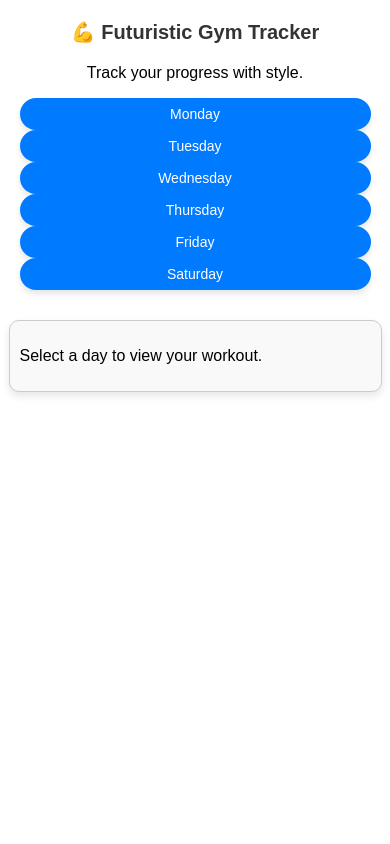
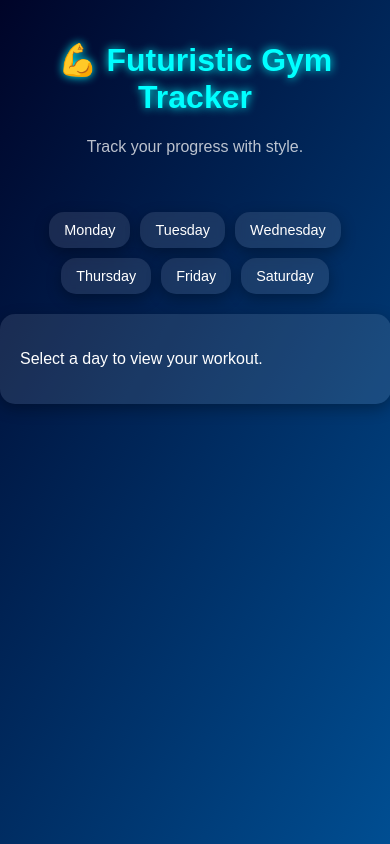
Before and after one commit to nikhiltatfale/workout-split-website, a plain HTML site: page index.html in a window 390 px wide. Drawn offline with Linux system fonts and the light colour scheme.

Commit message:
Update styles.css

```diff
--- a/styles.css
+++ b/styles.css
@@ -1,122 +1,121 @@
-/* General styles */
+/* General Styles */
 body {
-    font-family: Arial, sans-serif;
-    text-align: center;
     margin: 0;
     padding: 0;
+    font-family: 'Orbitron', sans-serif;
+    background: linear-gradient(120deg, #000428, #004e92);
+    color: #ffffff;
+    display: flex;
+    flex-direction: column;
+    align-items: center;
+    justify-content: start; /* Changed from center to start */
+    height: 100vh;
+    overflow-y: auto; /* Added to prevent clipping */
 }
 
-h1 {
-    margin: 20px 0;
-    color: #333;
+/* Header */
+.header {
+    text-align: center;
+    padding: 20px;
+    margin-bottom: 20px;
 }
 
-.days {
+.header h1 {
+    font-size: 2.5rem;
+    color: #00ffff;
+    text-shadow: 0px 0px 10px #00ffff;
+}
+
+.header p {
+    font-size: 1rem;
+    color: #ffffffbb;
+}
+
+/* Day Navigation Buttons */
+.days-navigation {
     display: flex;
     flex-wrap: wrap;
+    gap: 10px;
     justify-content: center;
-    gap: 15px;
-    margin-left: 100px;
-    margin-right: 100px;
+    margin-bottom: 20px;
 }
 
-button {
-    padding: 10px 20px;
-    font-size: 16px;
-    background-color: #007bff;
-    color: white;
+.days-navigation button {
+    background: rgba(255, 255, 255, 0.1);
+    color: #ffffff;
     border: none;
-    border-radius: 25px;
+    border-radius: 15px;
+    padding: 15px 20px;
+    font-size: 1rem;
     cursor: pointer;
-    transition: background-color 0.3s ease;
-    max-width: 200px; /* Restrict width for medium size */
-    text-align: center;
-    box-shadow: 0 4px 6px rgba(0, 0, 0, 0.1);
+    transition: all 0.3s ease-in-out;
+    backdrop-filter: blur(5px);
+    box-shadow: 0px 5px 15px rgba(0, 0, 0, 0.3);
 }
 
-button:hover {
-    background-color: #0056b3;
+.days-navigation button:hover {
+    background: rgba(0, 255, 255, 0.8);
+    color: #000;
+    box-shadow: 0px 5px 25px rgba(0, 255, 255, 0.8);
     transform: scale(1.05);
 }
 
-#workout-container {
-    margin-top: 30px;
-    text-align: left;
+/* Workout Container */
+.workout-container {
+    width: 90%;
+    max-width: 800px;
+    background: rgba(255, 255, 255, 0.1);
+    border-radius: 15px;
     padding: 20px;
-    border: 1px solid #ccc;
-    border-radius: 10px;
-    max-width: 90%; /* Adjust to fit smaller screens */
-    margin-left: auto;
-    margin-right: auto;
-    box-shadow: 0 4px 8px rgba(0, 0, 0, 0.1);
-    background-color: #f9f9f9;
+    box-shadow: 0px 5px 15px rgba(0, 0, 0, 0.3);
+    overflow-y: auto; /* Ensure scrolling within the container if needed */
+    max-height: calc(100vh - 200px); /* Ensure visibility within the viewport */
+    margin-bottom: 20px; /* Space below the container */
 }
 
 .exercise {
-    margin: 20px 0;
+    margin: 10px 0;
+    padding: 15px;
+    background: rgba(0, 0, 0, 0.5);
+    border-radius: 10px;
+    text-align: center;
+    transition: all 0.3s ease-in-out;
 }
 
-video {
-    width: 100%;
-    max-width: 400px;
-    border-radius: 10px;
-    box-shadow: 0 4px 8px rgba(0, 0, 0, 0.2);
+.exercise:hover {
+    background: rgba(0, 255, 255, 0.2);
+    transform: scale(1.02);
+    box-shadow: 0px 5px 20px rgba(0, 255, 255, 0.3);
 }
 
-/* Media queries for responsiveness */
-@media (max-width: 768px) {
-    h1 {
-        font-size: 24px;
-    }
-
-    button {
-        font-size: 14px; /* Slightly smaller font for tablets */
-        padding: 8px 16px;
-        max-width: 180px; /* Slightly smaller width for medium screens */
-    }
-
-    #workout-container {
-        padding: 15px;
-    }
+.exercise h2 {
+    font-size: 1.5rem;
+    color: #00ffff;
 }
 
-@media (max-width: 480px) {
-    button {
-        width: 90%; /* Keep buttons consistent on mobile */
-        max-width: none; /* Remove max-width to fit smaller devices */
-        padding: 10px; /* Balanced padding for usability */
-        font-size: 14px;
-    }
-
-    h1 {
-        font-size: 20px;
-    }
-
-    #workout-container {
-        padding: 10px;
-    }
-
-    video {
-        max-width: 100%;
-        border-radius: 8px;
-    }
-}
 .exercise video {
-    width: 100%;
-    max-width: 300px;
+    width: 90%;
+    max-width: 400px;
     margin: 10px auto;
-    display: block;
     border-radius: 10px;
 }
 
+/* Mobile Responsiveness */
 @media (max-width: 768px) {
-    .exercise video {
-        max-width: 100%;
+    .header h1 {
+        font-size: 2rem;
     }
 
-    button {
-        font-size: 14px;
-        padding: 8px;
-        width: 90%;
+    .days-navigation button {
+        font-size: 0.9rem;
+        padding: 10px 15px;
+    }
+
+    .exercise h2 {
+        font-size: 1.2rem;
+    }
+
+    .workout-container {
+        max-height: calc(100vh - 150px); /* Adjust height for smaller screens */
     }
 }
```
